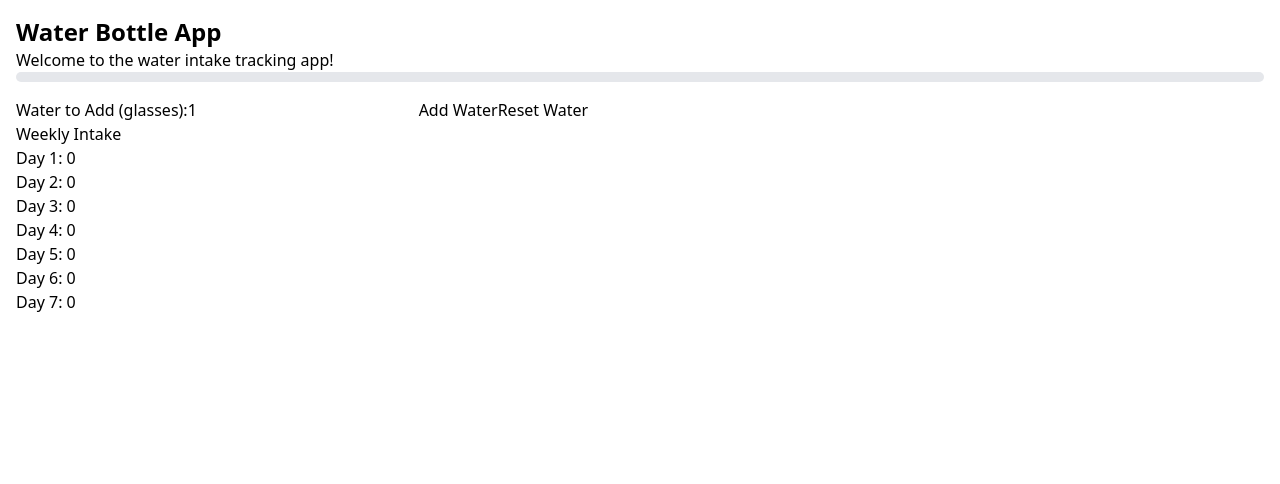
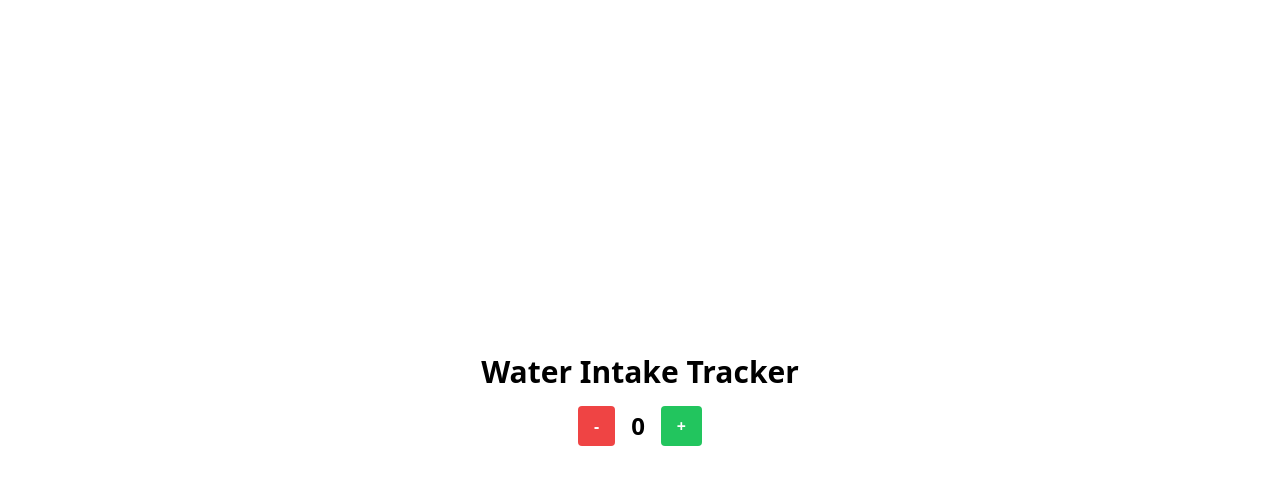
Before and after one commit to MarcosOlivaKaczmarek/water-bottle-app, a React app: page / in a window 1280 px wide. Shown: the top 484 px of the page. Built offline with nearby package versions, Linux system fonts and the light colour scheme; the HTML template or start-up script is replaced by a standard one.

Commit message:
feat: Implement Water Intake Counter Component (iteration 1)

```diff
--- a/src/App.tsx
+++ b/src/App.tsx
@@ -1,35 +1,11 @@
-import ProgressBar from './components/ProgressBar'
-import useWaterIntake from './hooks/useWaterIntake'
-import { useState } from 'react'
+import React from 'react'
+import WaterIntakeCounter from './components/WaterIntakeCounter'
 
 function App() {
-  const { progress, addWater, resetWater, weeklyIntake } = useWaterIntake()
-  const [waterToAdd, setWaterToAdd] = useState(1)
-
   return (
-    <div className="container mx-auto p-4">
-      <h1 className="text-2xl font-bold">Water Bottle App</h1>
-      <p>Welcome to the water intake tracking app!</p>
-      <ProgressBar progress={progress} />
-      <div>
-        <label htmlFor="waterToAdd">Water to Add (glasses):</label>
-        <input
-          type="number"
-          id="waterToAdd"
-          value={waterToAdd}
-          onChange={(e) => setWaterToAdd(parseInt(e.target.value))}
-        />
-        <button onClick={() => addWater(waterToAdd)}>Add Water</button>
-        <button onClick={resetWater}>Reset Water</button>
-      </div>
-      <div>
-        <h2>Weekly Intake</h2>
-        <ul>
-          {weeklyIntake.map((intake, index) => (
-            <li key={index}>Day {index + 1}: {intake}</li>
-          ))}
-        </ul>
-      </div>
+    <div className="flex flex-col items-center justify-center h-screen">
+      <h1 className="text-3xl font-bold mb-4">Water Intake Tracker</h1>
+      <WaterIntakeCounter />
     </div>
   )
 }
--- /dev/null
+++ b/src/WaterIntakeCounter.tsx
@@ -0,0 +1,35 @@
+import React, { useState } from 'react';
+
+const WaterIntakeCounter = () => {
+  const [count, setCount] = useState(0);
+
+  const increment = () => {
+    setCount(count + 1);
+  };
+
+  const decrement = () => {
+    if (count > 0) {
+      setCount(count - 1);
+    }
+  };
+
+  return (
+    <div className="flex items-center justify-center space-x-4">
+      <button
+        className="bg-red-500 hover:bg-red-700 text-white font-bold py-2 px-4 rounded"
+        onClick={decrement}
+      >
+        -
+      </button>
+      <span className="text-2xl">{count}</span>
+      <button
+        className="bg-green-500 hover:bg-green-700 text-white font-bold py-2 px-4 rounded"
+        onClick={increment}
+      >
+        +
+      </button>
+    </div>
+  );
+};
+
+export default WaterIntakeCounter;
--- /dev/null
+++ b/src/components/WaterIntakeCounter.tsx
@@ -0,0 +1,35 @@
+import React, { useState } from 'react';
+
+const WaterIntakeCounter: React.FC = () => {
+  const [count, setCount] = useState(0);
+
+  const increment = () => {
+    setCount(count + 1);
+  };
+
+  const decrement = () => {
+    if (count > 0) {
+      setCount(count - 1);
+    }
+  };
+
+  return (
+    <div className="flex items-center justify-center space-x-4">
+      <button
+        className="bg-red-500 hover:bg-red-700 text-white font-bold py-2 px-4 rounded"
+        onClick={decrement}
+      >
+        -
+      </button>
+      <span className="text-2xl font-bold">{count}</span>
+      <button
+        className="bg-green-500 hover:bg-green-700 text-white font-bold py-2 px-4 rounded"
+        onClick={increment}
+      >
+        +
+      </button>
+    </div>
+  );
+};
+
+export default WaterIntakeCounter;
```
